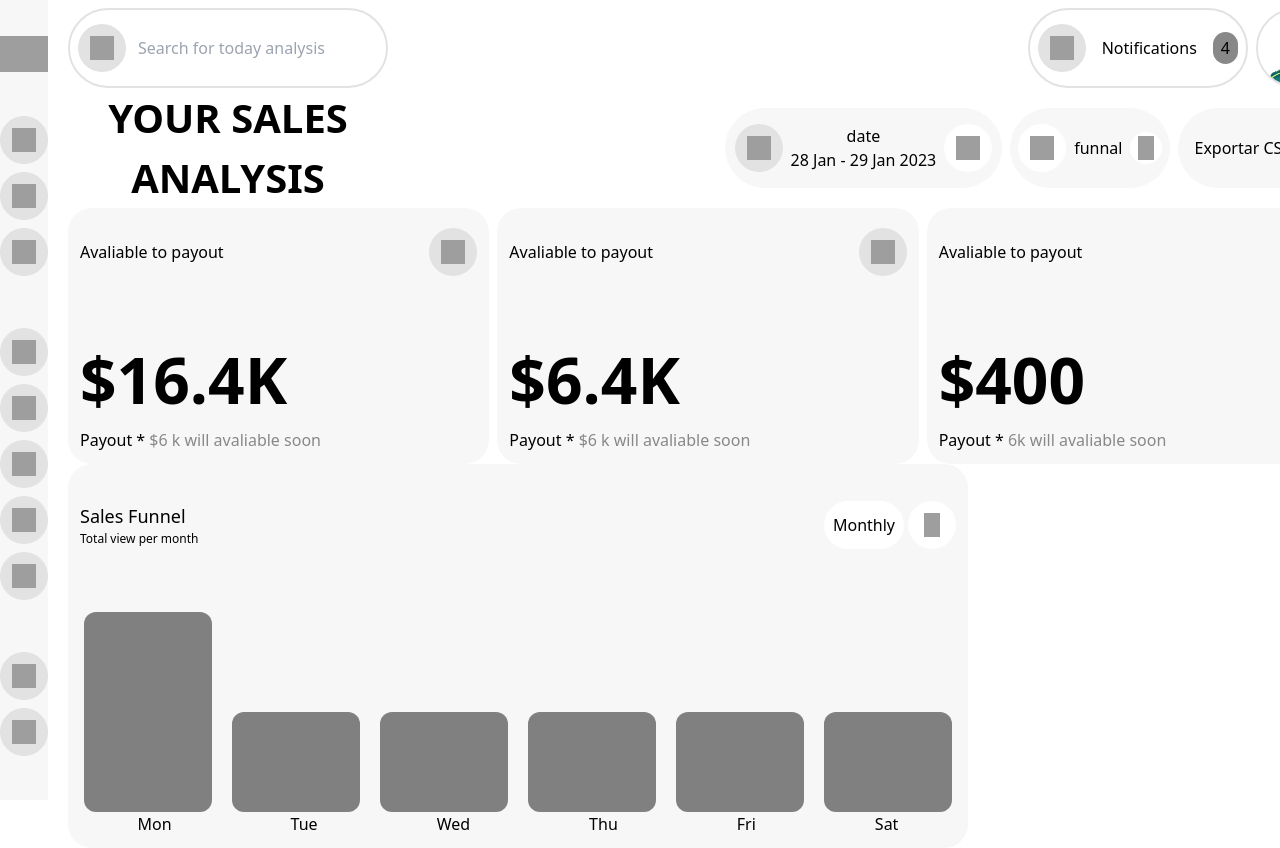
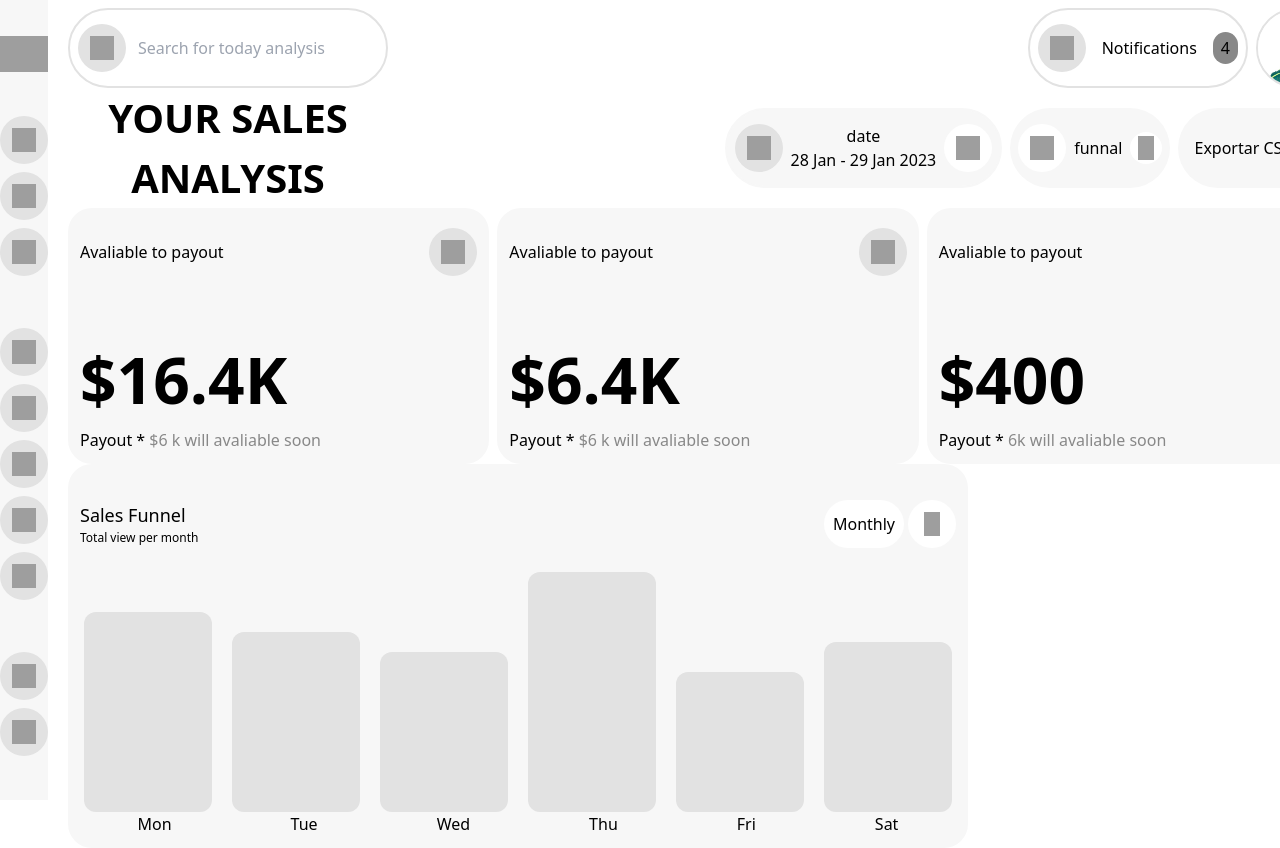
Before and after one commit to Manuelo69/ApredizajeFront, a React (Vite) app: page / in a window 1280 px wide. Shown: the top 848 px of the page. Built offline with nearby package versions, Linux system fonts and the light colour scheme; grey boxes are pictures that could not be loaded.

Commit message:
cambio de color y parametros ajustados

```diff
--- a/src/components/SalesFunnel/SalesFunnel.jsx
+++ b/src/components/SalesFunnel/SalesFunnel.jsx
@@ -19,12 +19,12 @@ const SalesFunnel = ({ titulo, subtitulo }) => {
         </div>
       </div>
       <div className="flex flex-row justify-around w-full gap-3 h-96 items-end">
-        <Views altura={200} cantidad={"24k"} />
-        <Views altura={100} cantidad={"35k"} />
-        <Views altura={100} cantidad={"35k"} />
-        <Views altura={100} cantidad={"35k"} />
-        <Views altura={100} cantidad={"35k"} />
-        <Views altura={100} cantidad={"35k"} />
+        <Views altura={200} cantidad={"20k"} />
+        <Views altura={180} cantidad={"18k"} />
+        <Views altura={160} cantidad={"16k"} />
+        <Views altura={240} cantidad={"24k"} />
+        <Views altura={140} cantidad={"14k"} />
+        <Views altura={170} cantidad={"17k"} />
       </div>
       <div className="flex flex-row justify-around text-center w-full gap-1">
         <p>Mon</p>
--- a/src/components/Ui/Views.jsx
+++ b/src/components/Ui/Views.jsx
@@ -5,7 +5,7 @@ const views = ({ cantidad, altura }) => {
   const [clicked, setClicked] = useState(false);
   const containerStyle = {
     height: altura || 0,
-    backgroundColor: clicked ? "#5ee85b" : "gray",
+    backgroundColor: clicked ? "#5ee85b" : "#e2e2e2",
   };
 
   const handleClick = () => {
```
